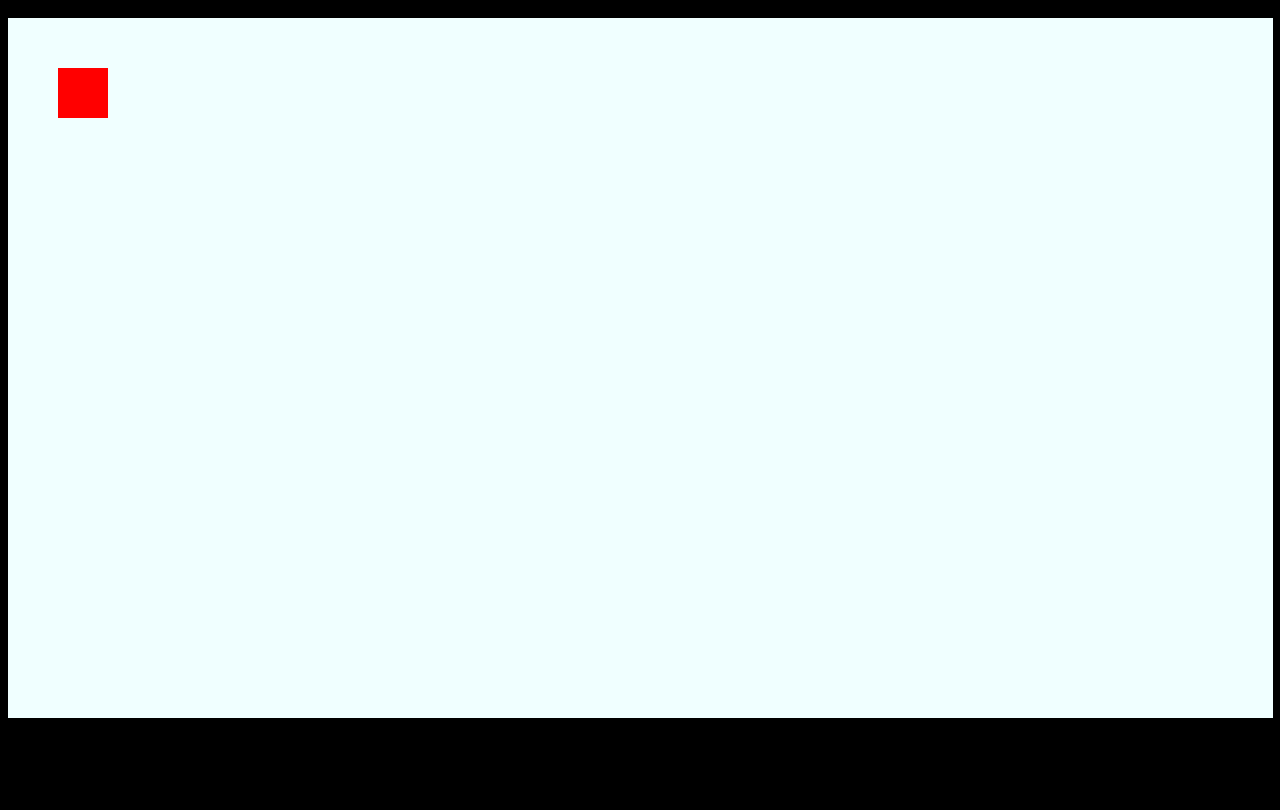
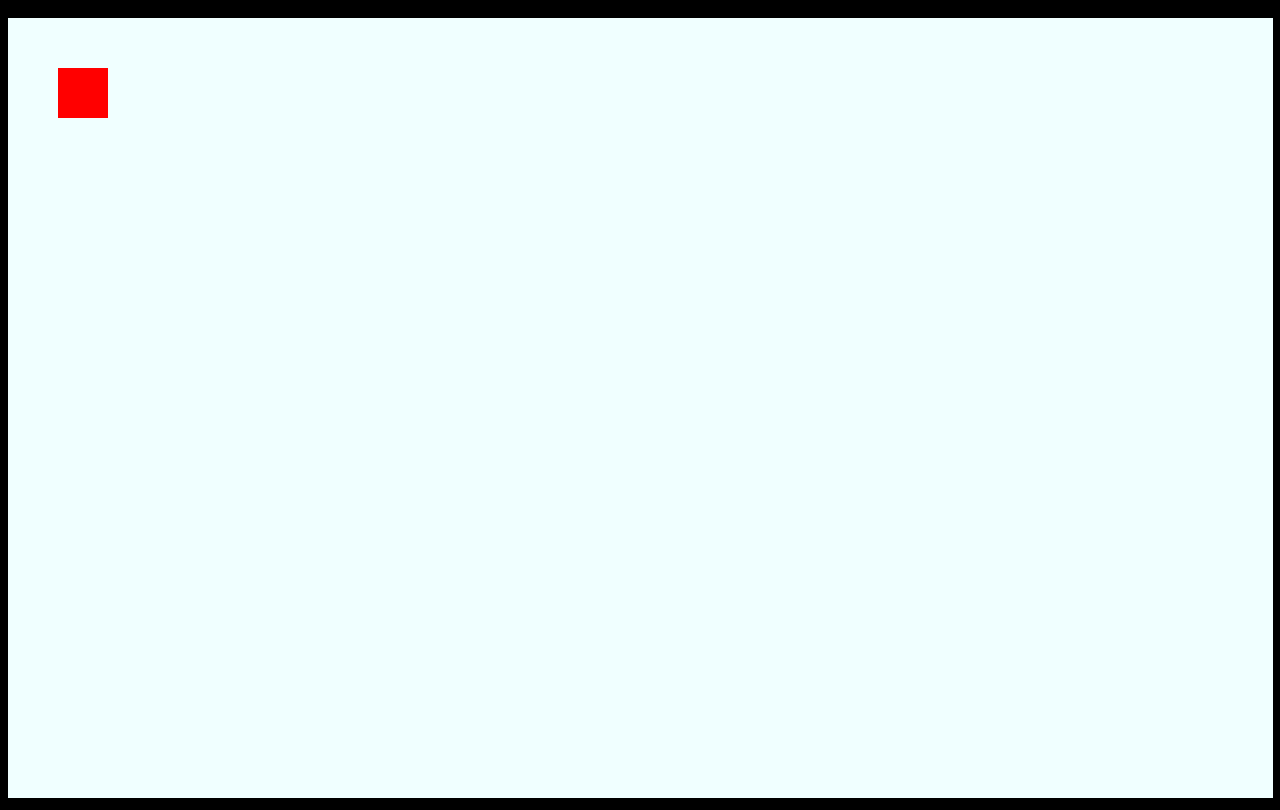
Before and after one commit to cosmin1123/TheImpossibleGame, a plain HTML site: page TheImpossibleGame/TheImpossibleGame/08-acceleration-3.html in a window 1280 px wide. Drawn offline with Linux system fonts and the light colour scheme; files that its build step writes are made by us from their sources.

Commit message:
smallest value

```diff
--- a/TheImpossibleGame/TheImpossibleGame/08-acceleration-3.html
+++ b/TheImpossibleGame/TheImpossibleGame/08-acceleration-3.html
@@ -19,7 +19,7 @@
             var canvas = document.getElementById('canvas');
             context = canvas.getContext('2d');
             canvas.width = window.innerWidth - 15;
-            canvas.height = window.innerHeight - 100;
+            canvas.height = window.innerHeight - 20;
                 player = new Player();
                 vx = 0,
                 vy = 0,
--- a/TheImpossibleGame/TheImpossibleGame/js/classes/player.js
+++ b/TheImpossibleGame/TheImpossibleGame/js/classes/player.js
@@ -11,6 +11,8 @@ function Player (size, color) {
 }
 
 Player.prototype.draw = function (context) {
+
+
   context.save();
   context.translate(this.x, this.y);
   context.scale(this.scaleX, this.scaleY);
```
